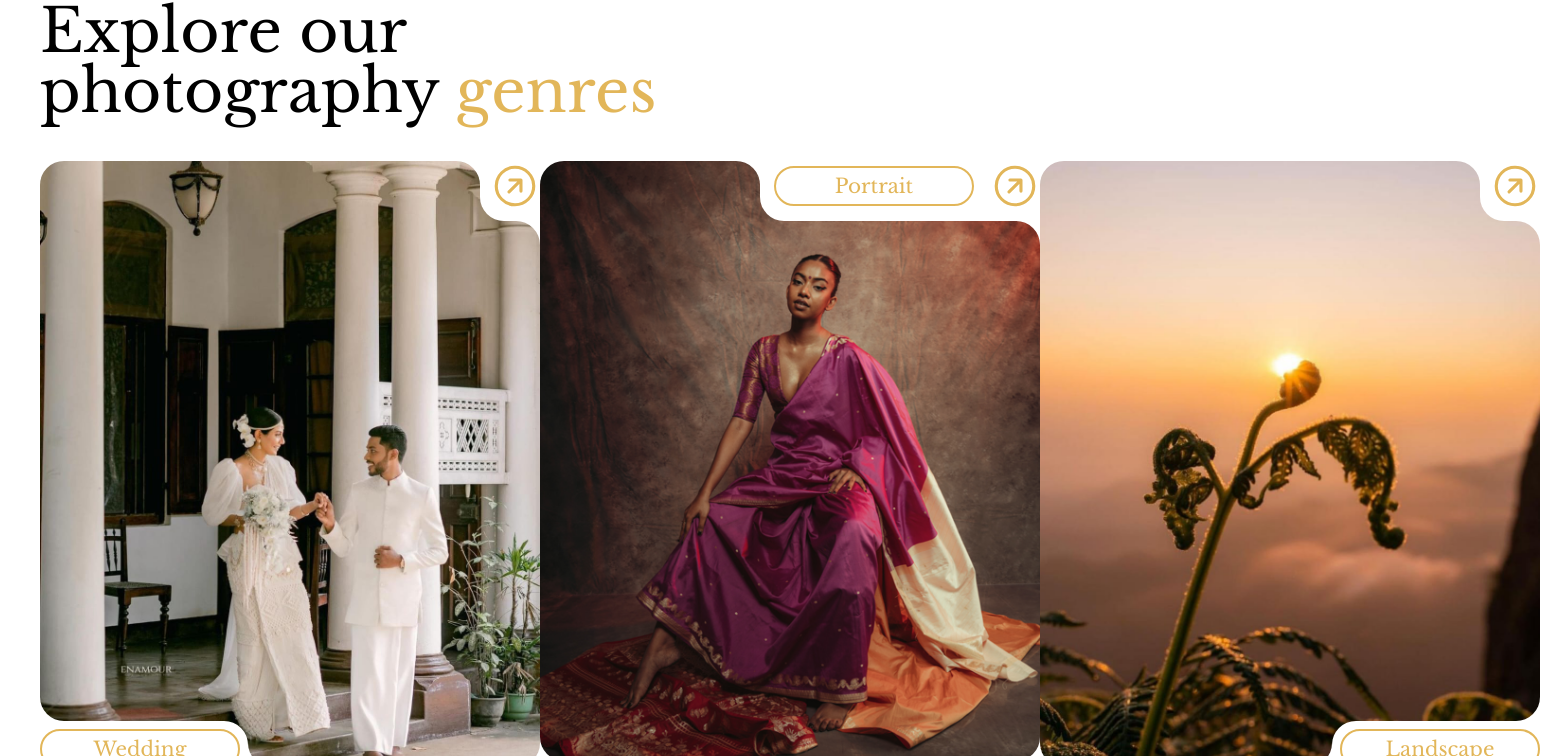
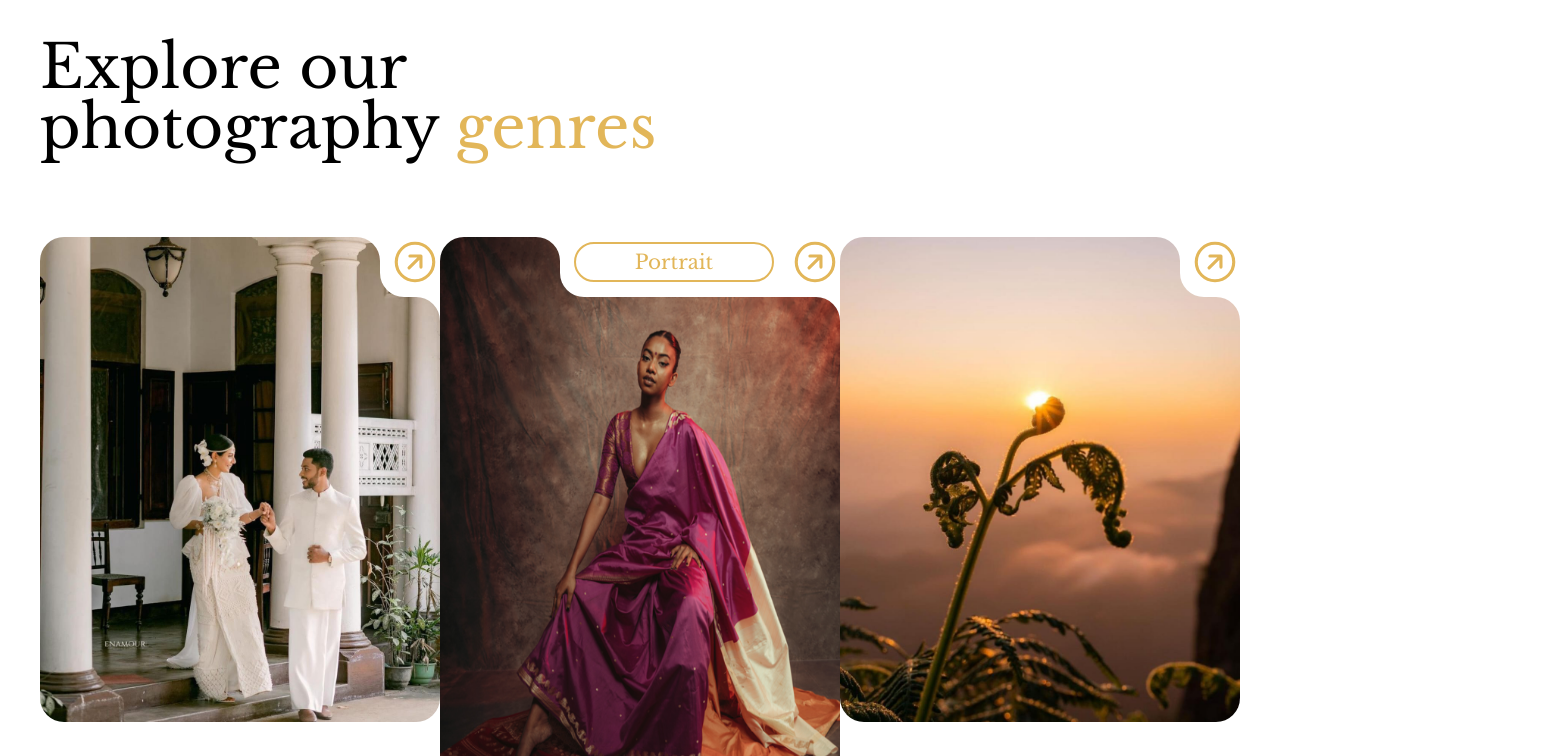
Before and after one commit to rumeshsmrr/photograperWeb, a React (Vite) app: page / in a window 1280 px wide. Shown: the part 839-1595 px from the top of the page, 1550 px wide, since content can reach past the window. Built offline with nearby package versions, Linux system fonts and the light colour scheme.

Commit message:
add animatins to caegories component, create services file

```diff
--- a/package.json
+++ b/package.json
@@ -14,7 +14,8 @@
     "react": "^18.3.1",
     "react-dom": "^18.3.1",
     "react-icon": "^1.0.0",
-    "react-icons": "^5.3.0"
+    "react-icons": "^5.3.0",
+    "react-intersection-observer": "^9.13.1"
   },
   "devDependencies": {
     "@eslint/js": "^9.13.0",
--- a/src/App.css
+++ b/src/App.css
@@ -14,3 +14,4 @@
 .titleLineSpace{
 line-height: 60px;
 }
+/* App.css */
--- a/src/App.jsx
+++ b/src/App.jsx
@@ -3,6 +3,7 @@
 import Categories from './Components/Categories/Categories'
 import Landing from './Components/Landing/Landing'
 import Navbar from './Components/Nav/Navbar'
+import Services from './Components/Services/Services'
 
 function App() {
 
@@ -14,6 +15,7 @@
       <div >
 <Landing/>
 <Categories/>
+<Services/>
       </div>
     </>
   )
--- a/src/Components/Categories/Categories.css
+++ b/src/Components/Categories/Categories.css
@@ -15,7 +15,10 @@
   bottom: -24px;
   right: 0px;
 }
-.categories-container {
+
+
+/* slider  */
+/* .categories-container {
   display: flex;
   align-items: center;
   position: relative;
@@ -49,4 +52,4 @@
 
 .catCard.active {
   opacity: 1;
-}
+} */
--- a/src/Components/Categories/Categories.jsx
+++ b/src/Components/Categories/Categories.jsx
@@ -1,85 +1,110 @@
-import React from 'react'
-import './Categories.css'
+import React from 'react';
+import './Categories.css';
 import { IoArrowForwardCircleOutline } from "react-icons/io5";
-import cat1 from '../../assets/images/catImg1.jpeg'
-import cat2 from '../../assets/images/catImg2.png'
-import cat3 from '../../assets/images/catImg3.png'
+import cat1 from '../../assets/images/catImg1.jpeg';
+import cat2 from '../../assets/images/catImg2.png';
+import cat3 from '../../assets/images/catImg3.png';
+import { motion } from 'framer-motion';
+
 export default function Categories() {
   return (
-    <div className='pt-2 pl-10 pr-10 pb-10 absolute bg-inherit w-full h-full flex flex-col justify-center'>
-        <div className='font-regular text-[60px]  titleLineSpace'>
-        Explore our <br/> photography <span className="text-accent">genres
-        </span>
-        </div>
-        <div className='w-100 flex justify-between mt-10 '>
-            <div className='w-[500px] h-[600px] relative catCard  '>
-                <img className='rounded-3xl 'src={cat1} />
-                <div className='cardCorner bg-white text-[50px] absolute top-0 right-0 text-accent'>
-                  <IoArrowForwardCircleOutline className='-rotate-45'/>
-                  <div className='shape7'>
-                    <div id="curved-corner-topright"></div>
-                  </div>
-                  <div className='shape8'>
-                  <div id="curved-corner-topright"></div>
-                  </div>
-                </div>
-                <div className='catTag1 pt-2 pb-0 pl-0 pr-2 w-fit bg-white absolute -bottom-2 rounded-tr-3xl'>
-                  <div className='absolute -top-6 left-0'>
-                  <div id="curved-corner-bottomleft"></div>
-                  </div>
-                  <div className='font-regular text-xl text-accent bg-white py-1 border-solid border-accent border-2 w-[200px] text-center rounded-3xl'>Wedding</div>
-                  <div className='absolute bottom-[2px] -right-6'>
-                  <div id="curved-corner-bottomleft"></div>
-                  </div>
-                </div>
+    <div className='pt-2 pl-10 pr-10 mt-10 bg-inherit w-full h-full flex flex-col justify-center'>
+      {/* Title with whileInView animation */}
+      <motion.div
+        className='font-regular text-[60px] mb-10 titleLineSpace'
+        initial={{ x: -100, opacity: 0 }}
+        whileInView={{ x: 0, opacity:1}}
+        transition={{ duration: 0.5, delay: 0 }}
+      >
+        Explore our <br /> photography <span className="text-accent">genres</span>
+      </motion.div>
+
+      <div className='w-100 flex justify-between mt-10 mb-20'>
+        {/* Image cards */}
+        <motion.div className='w-[500px] h-[600px] relative catCard'
+        initial={{ x: 100, opacity: 0 }}
+        whileInView={{ x: 0, opacity: 1 }}
+
+        transition={{ duration: 0.5, delay: 0.5}}
+        >
+          <img className='rounded-3xl ' src={cat1} />
+          <motion.div
+            className='absolute inset-0 bg-white opacity-0 h-[605px]'
+            initial={{ opacity: 0 }}
+            whileHover={{
+              opacity: [0, 0.8, 0],
+              transition: { duration: 0.5 },
+            }}
+          />
+          <div className='cardCorner bg-white text-[50px] absolute top-0 right-0 text-accent'>
+            <IoArrowForwardCircleOutline className='-rotate-45' />
+            <div className='shape7'><div id="curved-corner-topright"></div></div>
+            <div className='shape8'><div id="curved-corner-topright"></div></div>
+          </div>
+          <div className='catTag1 pt-2 pb-0 pl-0 pr-2 w-fit bg-white absolute -bottom-2 rounded-tr-3xl'>
+            <div className='absolute -top-6 left-0'><div id="curved-corner-bottomleft"></div></div>
+            <div className='font-regular text-xl text-accent bg-white py-1 border-solid border-accent border-2 w-[200px] text-center rounded-3xl'>Wedding</div>
+            <div className='absolute bottom-[2px] -right-6'><div id="curved-corner-bottomleft"></div></div>
+          </div>
+        </motion.div>
+
+        {/* Additional cards */}
+        <motion.div className='w-[500px] h-[600px] relative catCard'
+        initial={{ x: 100, opacity: 0 }}
+        whileInView={{ x: 0, opacity: 1 }}
+
+        transition={{ duration: 0.5, delay: 1 }}
+        >
+          <img className='rounded-3xl w-[500px] h-[600px]' src={cat2} />
+          <motion.div
+            className='absolute inset-0 bg-white opacity-0 h-[605px]'
+            initial={{ opacity: 0 }}
+            whileHover={{
+              opacity: [0, 0.8, 0],
+              transition: { duration: 0.5 },
+            }}
+          />
+          <div className='cardCorner bg-white text-[50px] absolute top-0 right-0 text-accent flex justify-end gap-2 items-center'>
+            <div className='pt-0 pb-0 pl-1 pr-2 w-fit bg-white'>
+              <div className='font-regular text-xl py-1 text-accent bg-white border-solid border-accent border-2 w-[200px] text-center rounded-3xl'>Portrait</div>
             </div>
-            <div className='w-[500px] h-[600px] relative catCard '>
-                <img className='rounded-3xl w-full h-full 'src={cat2} />
-                <div className='cardCorner bg-white text-[50px] absolute top-0 right-0 text-accent flex justify-end gap-2 items-center'>
-                <div className=' pt-0 pb-0 pl-1 pr-2 w-fit bg-white'>
+            <IoArrowForwardCircleOutline className='-rotate-45' />
+            <div className='shape7'><div id="curved-corner-topright"></div></div>
+            <div className='shape8'><div id="curved-corner-topright"></div></div>
+          </div>
+        </motion.div>
 
+        <motion.div className='w-[500px] h-[600px] relative catCard'
+        initial={{ x: 100, opacity: 0 }}
+        whileInView={{ x: 0, opacity: 1 }}
 
-                  <div className='font-regular text-xl py-1 text-accent bg-white  border-solid border-accent border-2 w-[200px] text-center rounded-3xl'>Portrait</div>
+        transition={{ duration: 0.5, delay: 1.5 }}
+        >
+          <img className='rounded-3xl '    src={cat3} />
+          <motion.div
+            className='absolute inset-0 bg-white opacity-0 h-[605px]'
+            initial={{ opacity: 0 }}
+            whileHover={{
+              opacity: [0, 0.8, 0],
+              transition: { duration: 0.5 },
+            }}
+          />
+          <div className='cardCorner bg-white text-[50px] absolute top-0 right-0 text-accent'>
+            <IoArrowForwardCircleOutline className='-rotate-45' />
+            <div className='shape7'><div id="curved-corner-topright"></div></div>
+            <div className='shape8'><div id="curved-corner-topright"></div></div>
+          </div>
+          <div className='catTag1 pt-2 pb-0 pl-2 pr-0 w-fit bg-white absolute -bottom-2 right-0 rounded-tl-3xl'>
+            <div className='absolute -top-6 right-0'><div id="curved-corner-bottomright"></div></div>
+            <div className='font-regular text-xl text-accent bg-white py-1 border-solid border-accent border-2 w-[200px] text-center rounded-3xl'>Landscape</div>
+            <div className='absolute bottom-[2px] -left-6'><div id="curved-corner-bottomright"></div></div>
+          </div>
+        </motion.div>
+      </div>
+    </div>
+  );
+}
 
-                </div>
-                  <IoArrowForwardCircleOutline className='-rotate-45 '/>
-                  <div className='shape7'>
-                    <div id="curved-corner-topright"></div>
-                  </div>
-                  <div className='shape8'>
-                  <div id="curved-corner-topright"></div>
-                  </div>
-                </div>
-
-            </div>
-            <div className='w-[500px] h-[600px] relative catCard  '>
-                <img className='rounded-3xl 'src={cat3} />
-                <div className='cardCorner bg-white text-[50px] absolute top-0 right-0 text-accent'>
-                  <IoArrowForwardCircleOutline className='-rotate-45'/>
-                  <div className='shape7'>
-                    <div id="curved-corner-topright"></div>
-                  </div>
-                  <div className='shape8'>
-                  <div id="curved-corner-topright"></div>
-                  </div>
-                </div>
-                <div className='catTag1 pt-2 pb-0 pl-2 pr-0 w-fit bg-white absolute -bottom-2 right-0 rounded-tl-3xl'>
-                  <div className='absolute -top-6 right-0'>
-                  <div id="curved-corner-bottomright"></div>
-                  </div>
-                  <div className='font-regular text-xl text-accent bg-white py-1 border-solid border-accent border-2 w-[200px] text-center rounded-3xl'>Landscape</div>
-                  <div className='absolute bottom-[2px] -left-6'>
-                  <div id="curved-corner-bottomright"></div>
-                  </div>
-                </div>
-            </div>
-
-
-        </div>
-
-    </div>
-  )
-}
 //sliding
 
 // import React, { useState, useEffect, useRef } from 'react';
--- /dev/null
+++ b/src/Components/Services/Services.jsx
@@ -0,0 +1,12 @@
+import React from 'react'
+
+export default function Services() {
+  return (
+    <div className='pt-2 pl-10 pr-10 pb-10 mt-10 absolute bg-inherit w-full h-fit flex flex-col justify-center'>
+        <div className='font-regular text-[60px]  titleLineSpace'>
+        What we <span className="text-accent">Offer
+        </span>
+        </div>
+    </div>
+  )
+}
```
Also changed, not shown: 1 other file (tests, documents, lock files or other folders).
